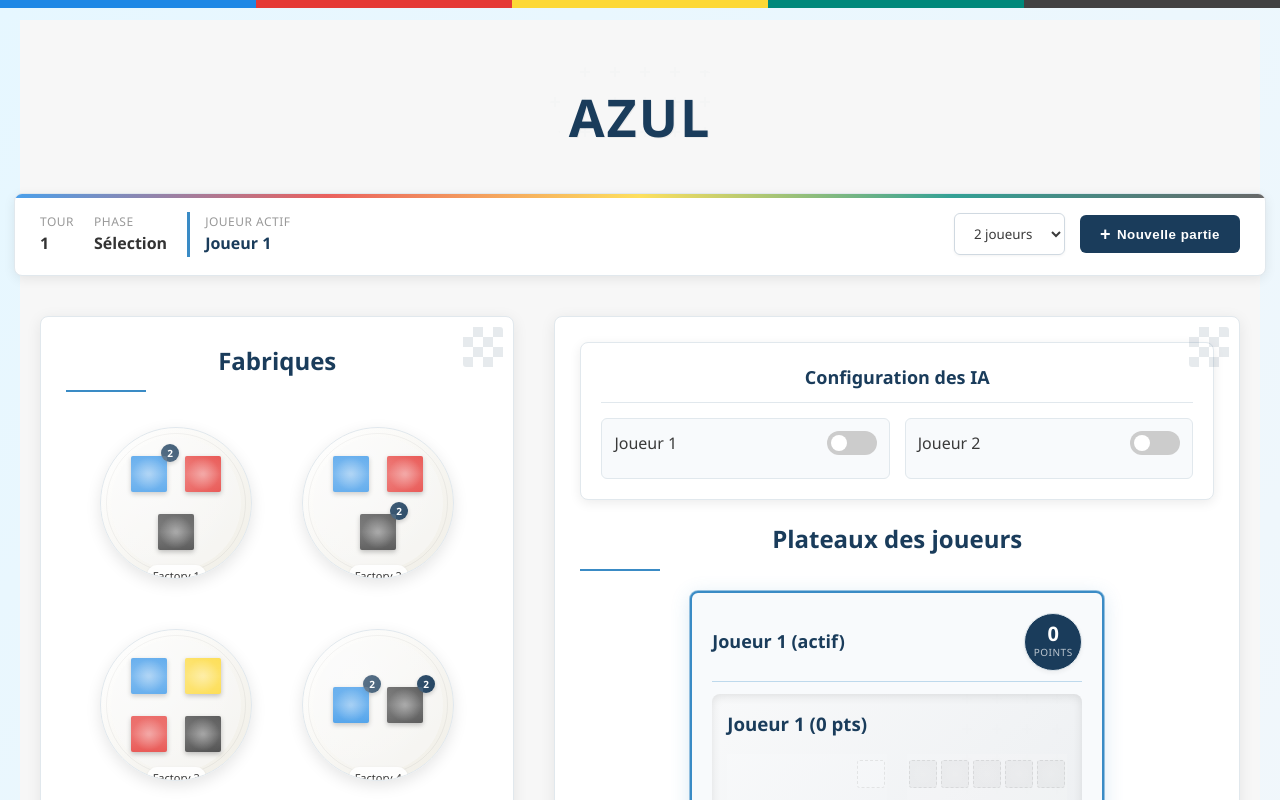
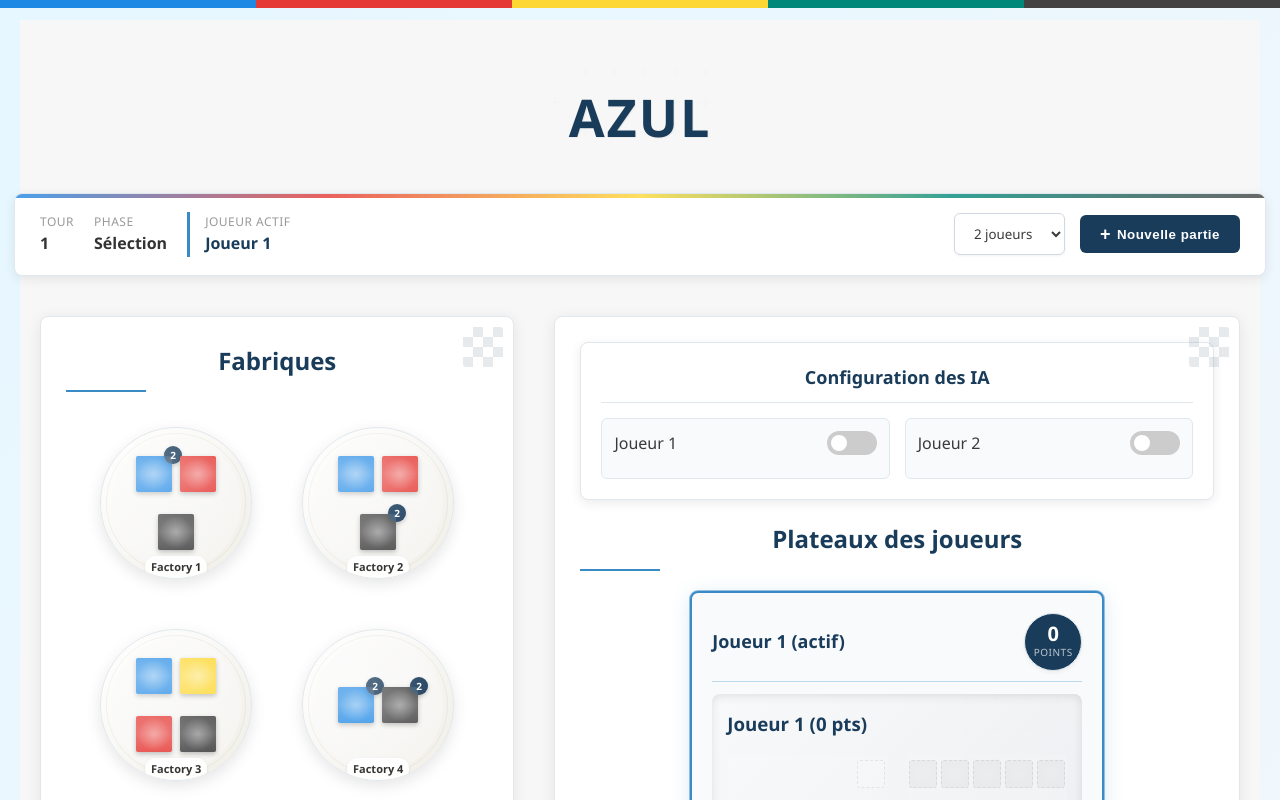
Before and after one commit to Matheo-Piget/azul, a React (Create React App) app: page / in a window 1280 px wide. Shown: the top 800 px of the page. Built offline with nearby package versions, Linux system fonts and the light colour scheme; the HTML template or start-up script is replaced by a standard one.

Commit message:
style + logic

```diff
--- a/src/components/Factory/Factory.css
+++ b/src/components/Factory/Factory.css
@@ -31,6 +31,7 @@
   position: relative;
   background: rgba(250, 250, 250, 0.5);
   padding: 8px;
+  gap : 0px;
 }
 
 .factory-empty {
@@ -77,7 +78,7 @@
 
 .factory-color-group {
   position: relative;
-  margin: 5px;
+  margin: 2px;
   transition: transform 0.2s;
 }
 
@@ -112,7 +113,8 @@
   padding: 2px 6px;
   border-radius: 10px;
   box-shadow: 0 1px 3px rgba(0, 0, 0, 0.1);
-  font-weight: 500;
+  font-weight: 600; /* Augmenter légèrement */
+
 }
 
 /* Patterns inspired by Portuguese tiles */
--- a/src/components/Factory/Factory.tsx
+++ b/src/components/Factory/Factory.tsx
@@ -61,8 +61,9 @@
             </div>
           );
         })}
+        <div className="factory-id">Factory {factoryId + 1}</div>
       </div>
-      <div className="factory-id">Factory {factoryId + 1}</div>
+
     </div>
   );
 };
--- a/src/components/Tile/Tile.css
+++ b/src/components/Tile/Tile.css
@@ -4,8 +4,9 @@
   cursor: pointer;
   transition: all 0.25s ease;
   box-shadow: 0 2px 5px rgba(0, 0, 0, 0.25);
-  margin: 4px;
+  margin: 2px;
   overflow: hidden;
+  gap : 0;
 }
 
 .tile-small {
```
Also changed, not shown: 1 other file (tests, documents, lock files or other folders).
